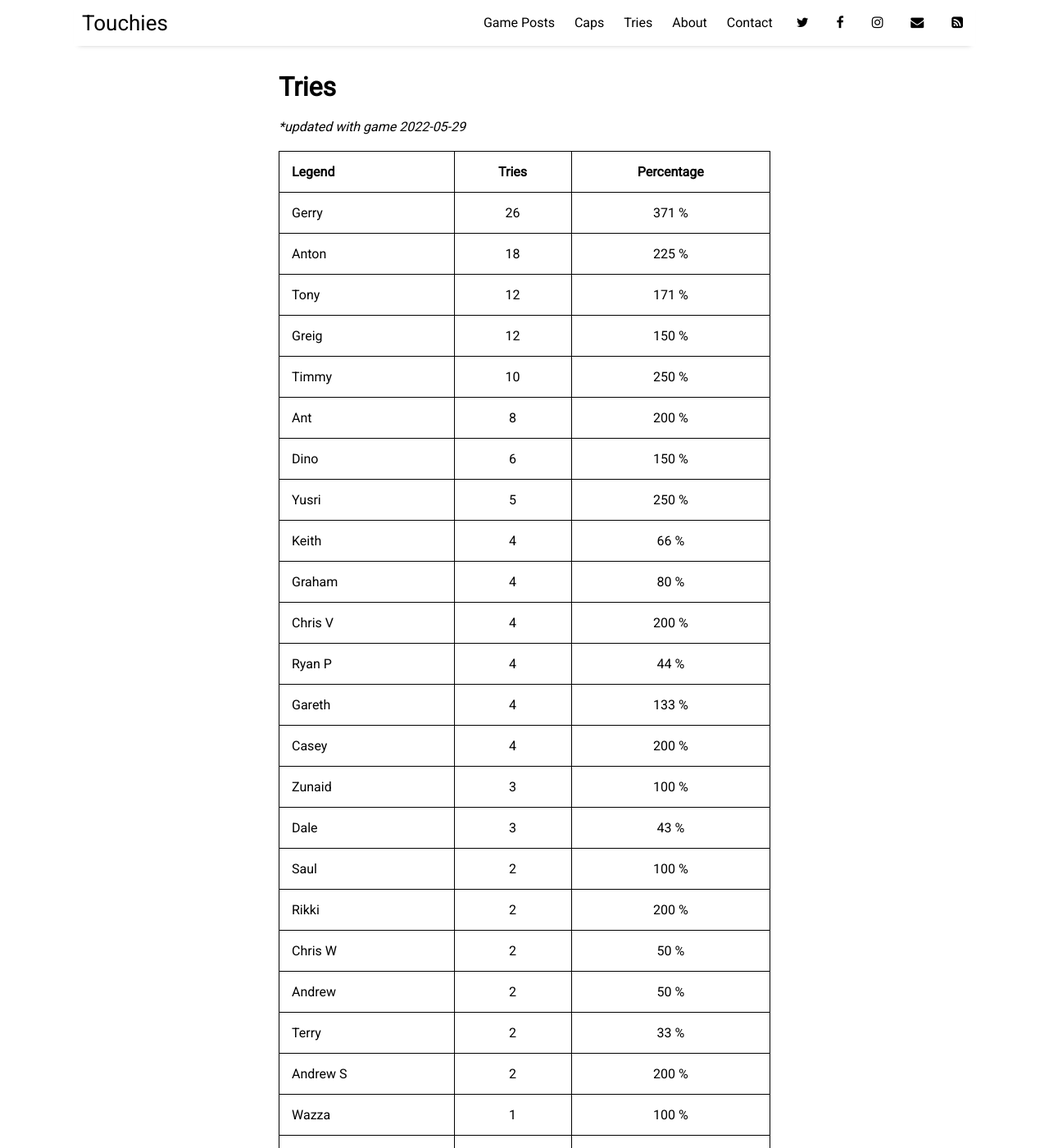
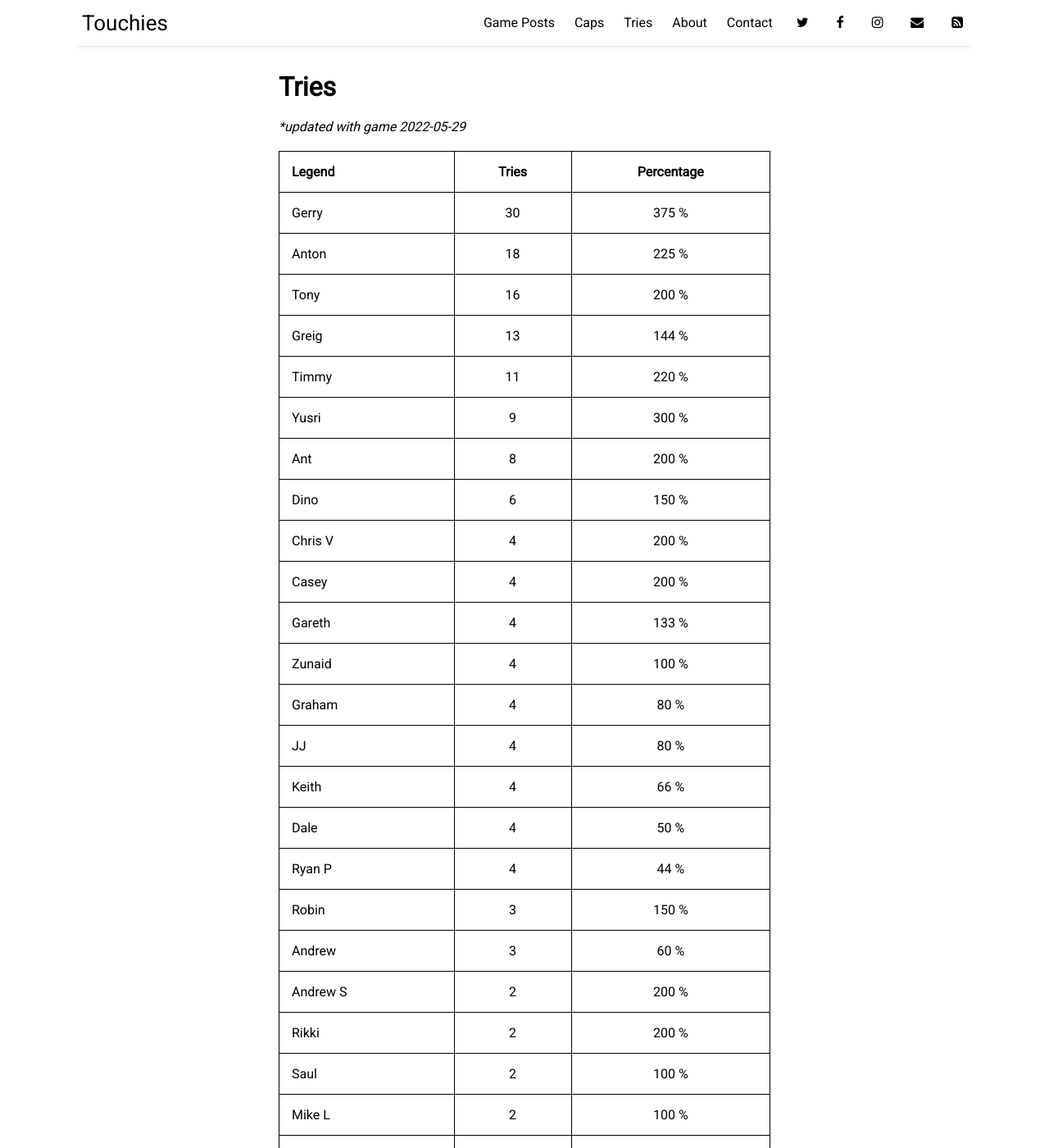
Before and after one commit to sundayrugby/sundayrugby.github.io, a Jekyll site: the page built from pages/tries.md, in a window 1280 px wide and 1400 px high. Shown: the whole window at 82% size. Built offline with Jekyll 4.4.1, drawn with Linux system fonts in a browser that asks for light colours; nearby versions of some CDN libraries.

Commit message:
Update tries.md

```diff
--- a/pages/tries.md
+++ b/pages/tries.md
@@ -9,31 +9,32 @@ permalink: /tries
 
 Legend               | Tries               | Percentage
 --------------------- | :------------------: | :------------------:
-Gerry                 |  26                  |  371 %
+Gerry                 |  30                  |  375 %
 Anton                 |  18                  |  225 %
-Tony                  |  12                  |  171 %
-Greig                 |  12                  |  150 %
-Timmy                 |  10                  |  250 %
+Tony                  |  16                  |  200 %
+Greig                 |  13                  |  144 %
+Timmy                 |  11                  |  220 %
+Yusri                 |  9                   |  300 %
 Ant                   |  8                   |  200 %
 Dino                  |  6                   |  150 %
-Yusri                 |  5                   |  250 %
+Chris V               |  4                   |  200 %
+Casey                 |  4                   |  200 %
+Gareth                |  4                   |  133 %
+Zunaid                |  4                   |  100 %
+Graham                |  4                   |  80 %
+JJ                    |  4                   |  80 %
 Keith                 |  4                   |  66 %
-Graham                |  4                   |  80 %
-Chris V               |  4                   |  200 %
+Dale                  |  4                   |  50 %
 Ryan P                |  4                   |  44 %
-Gareth                |  4                   |  133 %
-Casey                 |  4                   |  200 %
-Zunaid                |  3                   |  100 %
-Dale                  |  3                   |  43 %
+Robin                 |  3                   |  150 %
+Andrew                |  3                   |  60 %
+Andrew S              |  2                   |  200 %
+Rikki                 |  2                   |  200 %
 Saul                  |  2                   |  100 %
-Rikki                 |  2                   |  200 %
+Mike L                |  2                   |  100 %
 Chris W               |  2                   |  50 %
-Andrew                |  2                   |  50 %
 Terry                 |  2                   |  33 %
-Andrew S              |  2                   |  200 %
 Wazza                 |  1                   |  100 %
-JJ                    |  1                   |  25 %
 Ferdi                 |  1                   |  50 %
 Dylan                 |  1                   |  100 %
 Brenden               |  1                   |  50 %
-Robin                 |  1                   |  100 %
```
